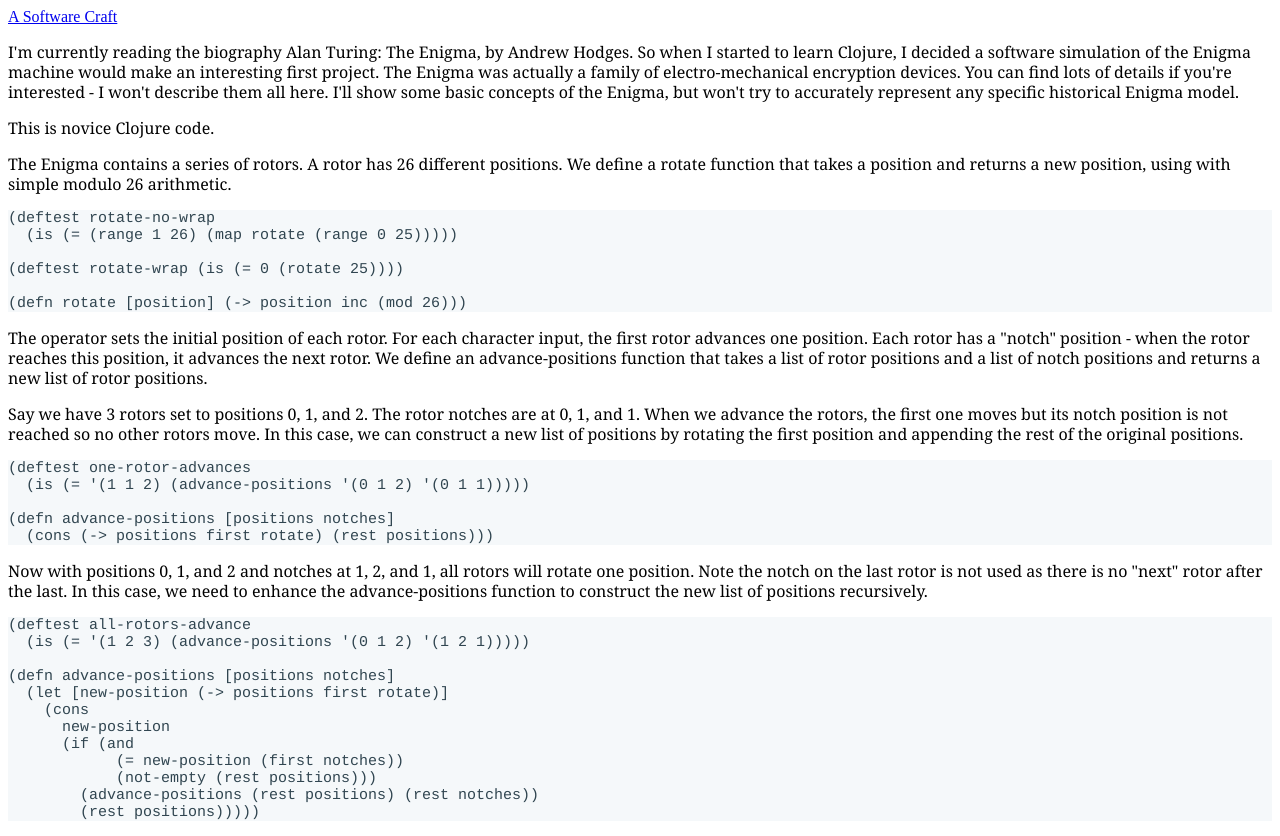
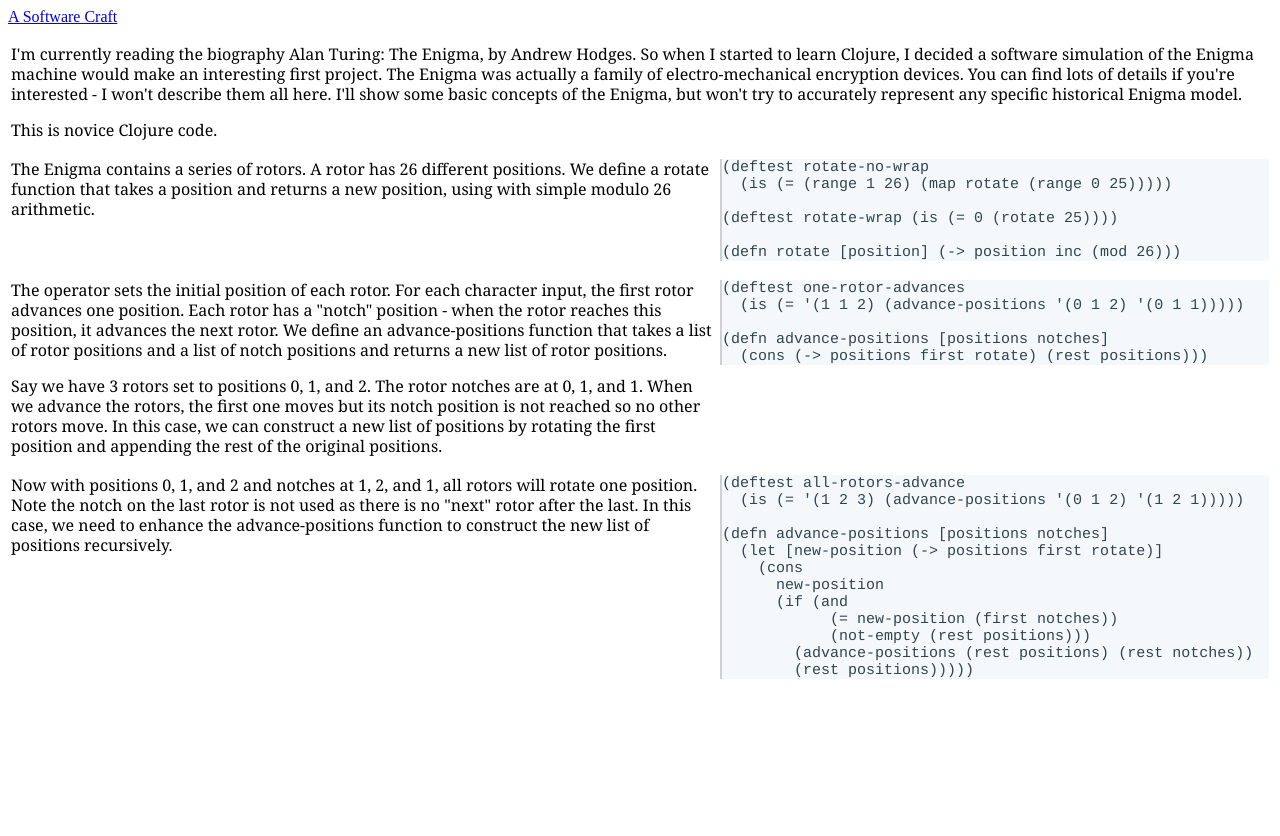
Before and after one commit to asoftwarecraft/asoftwarecraft.github.io, a plain HTML site: page docs/enigma-1.html in a window 1280 px wide. After the commit the page ends 800 px from the top, so only its background shows below. Drawn offline with Linux system fonts and the light colour scheme.

Commit message:
two-column style

```diff
--- a/content/publish.css
+++ b/content/publish.css
@@ -10,3 +10,7 @@ article pre {
   background: #f5f8fa;
   color: #304550;
 }
+article td {
+  vertical-align: top;
+  padding-top: 1em;
+}
--- a/docs/enigma-1.html
+++ b/docs/enigma-1.html
@@ -1,15 +1,15 @@
-<html><head><link rel="stylesheet" href="publish.css"></head><body><a href="index.html">A Software Craft</a><article><p>I'm currently reading the biography Alan Turing: The Enigma, by Andrew Hodges. So when I started to learn Clojure, I decided a software simulation of the Enigma machine would make an interesting first project. The Enigma was actually a family of electro-mechanical encryption devices. You can find lots of details if you're interested - I won't describe them all here. I'll show some basic concepts of the Enigma, but won't try to accurately represent any specific historical Enigma model.</p><p>This is novice Clojure code.</p><p>The Enigma contains a series of rotors. A rotor has 26 different positions. We define a rotate function that takes a position and returns a new position, using with simple modulo 26 arithmetic.</p><pre>(deftest rotate-no-wrap
+<html><head><link rel="stylesheet" href="publish.css"></head><body><a href="index.html">A Software Craft</a><article><table><tr><td colspan="2"><p>I'm currently reading the biography Alan Turing: The Enigma, by Andrew Hodges. So when I started to learn Clojure, I decided a software simulation of the Enigma machine would make an interesting first project. The Enigma was actually a family of electro-mechanical encryption devices. You can find lots of details if you're interested - I won't describe them all here. I'll show some basic concepts of the Enigma, but won't try to accurately represent any specific historical Enigma model.</p><p>This is novice Clojure code.</p></td></tr><tr><td><p>The Enigma contains a series of rotors. A rotor has 26 different positions. We define a rotate function that takes a position and returns a new position, using with simple modulo 26 arithmetic.</p></td><td><div style="border-left: 2px solid #d0d0d0"><pre>(deftest rotate-no-wrap
   (is (= (range 1 26) (map rotate (range 0 25)))))
 
 (deftest rotate-wrap (is (= 0 (rotate 25))))
 
 (defn rotate [position] (-> position inc (mod 26)))
-</pre><p>The operator sets the initial position of each rotor. For each character input, the first rotor advances one position. Each rotor has a "notch" position - when the rotor reaches this position, it advances the next rotor. We define an advance-positions function that takes a list of rotor positions and a list of notch positions and returns a new list of rotor positions.</p><p>Say we have 3 rotors set to positions 0, 1, and 2. The rotor notches are at 0, 1, and 1. When we advance the rotors, the first one moves but its notch position is not reached so no other rotors move. In this case, we can construct a new list of positions by rotating the first position and appending the rest of the original positions.</p><pre>(deftest one-rotor-advances
+</pre></div></td></tr><tr><td><p>The operator sets the initial position of each rotor. For each character input, the first rotor advances one position. Each rotor has a "notch" position - when the rotor reaches this position, it advances the next rotor. We define an advance-positions function that takes a list of rotor positions and a list of notch positions and returns a new list of rotor positions.</p><p>Say we have 3 rotors set to positions 0, 1, and 2. The rotor notches are at 0, 1, and 1. When we advance the rotors, the first one moves but its notch position is not reached so no other rotors move. In this case, we can construct a new list of positions by rotating the first position and appending the rest of the original positions.</p></td><td><div style="border-left: 2px solid #d0d0d0"><pre>(deftest one-rotor-advances
   (is (= '(1 1 2) (advance-positions '(0 1 2) '(0 1 1)))))
 
 (defn advance-positions [positions notches]
   (cons (-> positions first rotate) (rest positions)))
-</pre><p>Now with positions 0, 1, and 2 and notches at 1, 2, and 1, all rotors will rotate one position. Note the notch on the last rotor is not used as there is no "next" rotor after the last. In this case, we need to enhance the advance-positions function to construct the new list of positions recursively.</p><pre>(deftest all-rotors-advance
+</pre></div></td></tr><tr><td><p>Now with positions 0, 1, and 2 and notches at 1, 2, and 1, all rotors will rotate one position. Note the notch on the last rotor is not used as there is no "next" rotor after the last. In this case, we need to enhance the advance-positions function to construct the new list of positions recursively.</p></td><td><div style="border-left: 2px solid #d0d0d0"><pre>(deftest all-rotors-advance
   (is (= '(1 2 3) (advance-positions '(0 1 2) '(1 2 1)))))
 
 (defn advance-positions [positions notches]
@@ -21,4 +21,4 @@
             (not-empty (rest positions)))
         (advance-positions (rest positions) (rest notches))
         (rest positions)))))
-</pre></article></body></html>
+</pre></div></td></tr></table></article></body></html>
--- a/docs/publish.css
+++ b/docs/publish.css
@@ -10,3 +10,7 @@ article pre {
   background: #f5f8fa;
   color: #304550;
 }
+article td {
+  vertical-align: top;
+  padding-top: 1em;
+}
```
Also changed, not shown: 2 other files.
